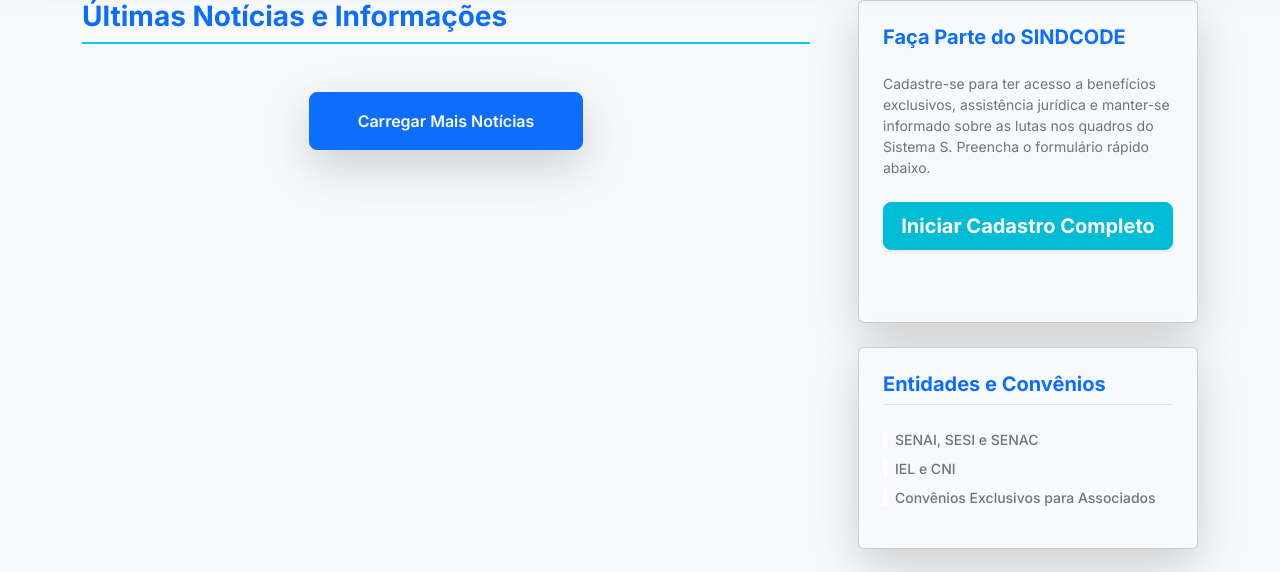
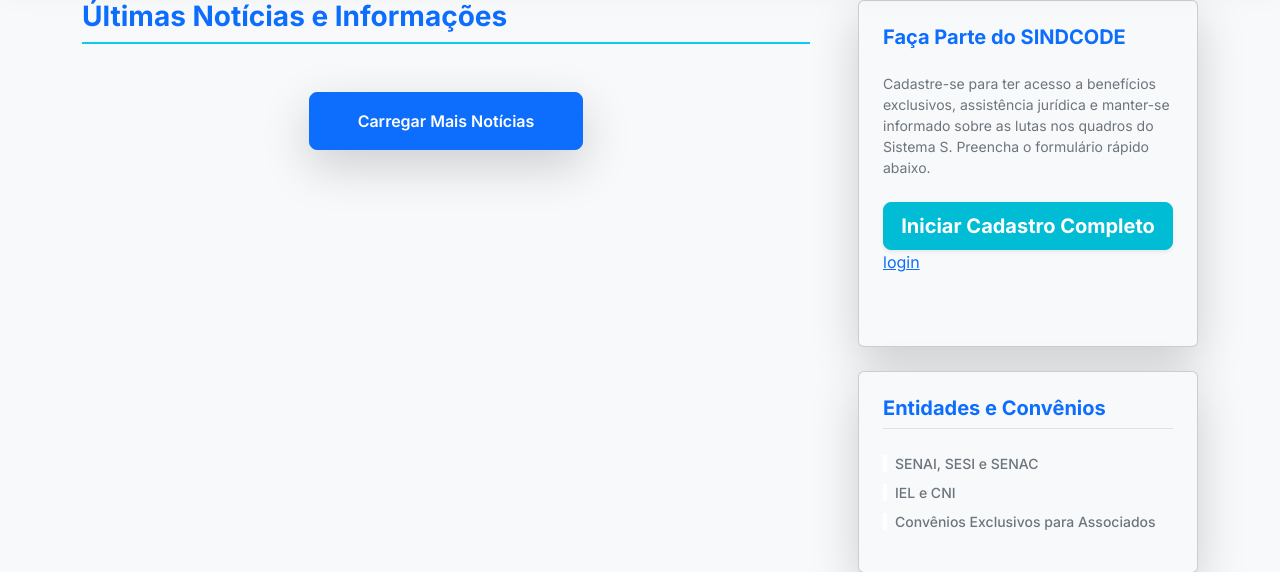
Before and after one commit to Lucast34/SindCode, a Django app: page / in a window 1280 px wide. Shown: the part 128-700 px from the top of the page. Run offline with Django 4.2, Linux system fonts and the light colour scheme; data that the repository does not hold is empty.

Commit message:
Small update

```diff
--- a/templates/noticias/index.html
+++ b/templates/noticias/index.html
@@ -118,6 +118,8 @@
                         <button type="submit" class="btn btn-info btn-lg w-100 text-white fw-bold rounded-3 shadow-sm">
                             Iniciar Cadastro Completo
                         </button>
+
+                        <a href= "{% url 'login'%}"> login</a>
                     </form>
                     <p id="registration-message" class="mt-3 small text-center fw-bold"></p>
                 </div>
```
